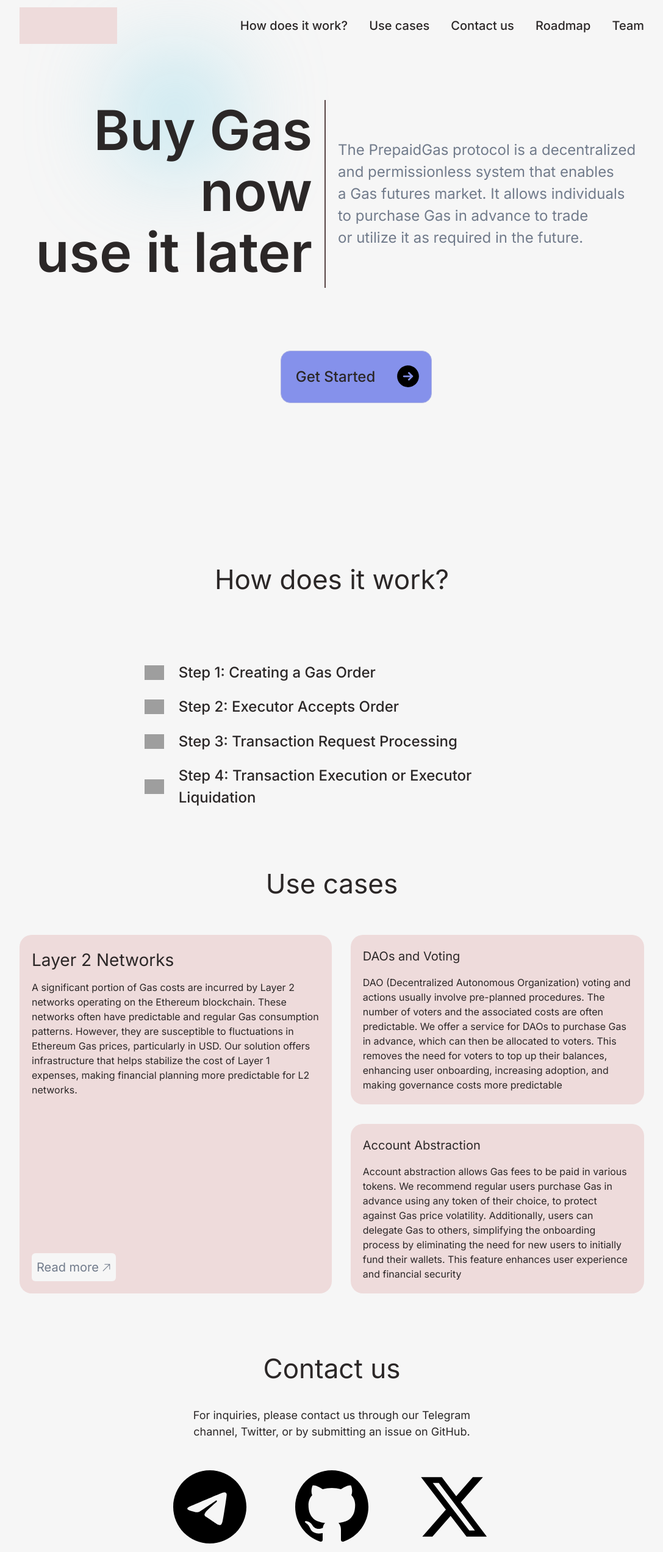
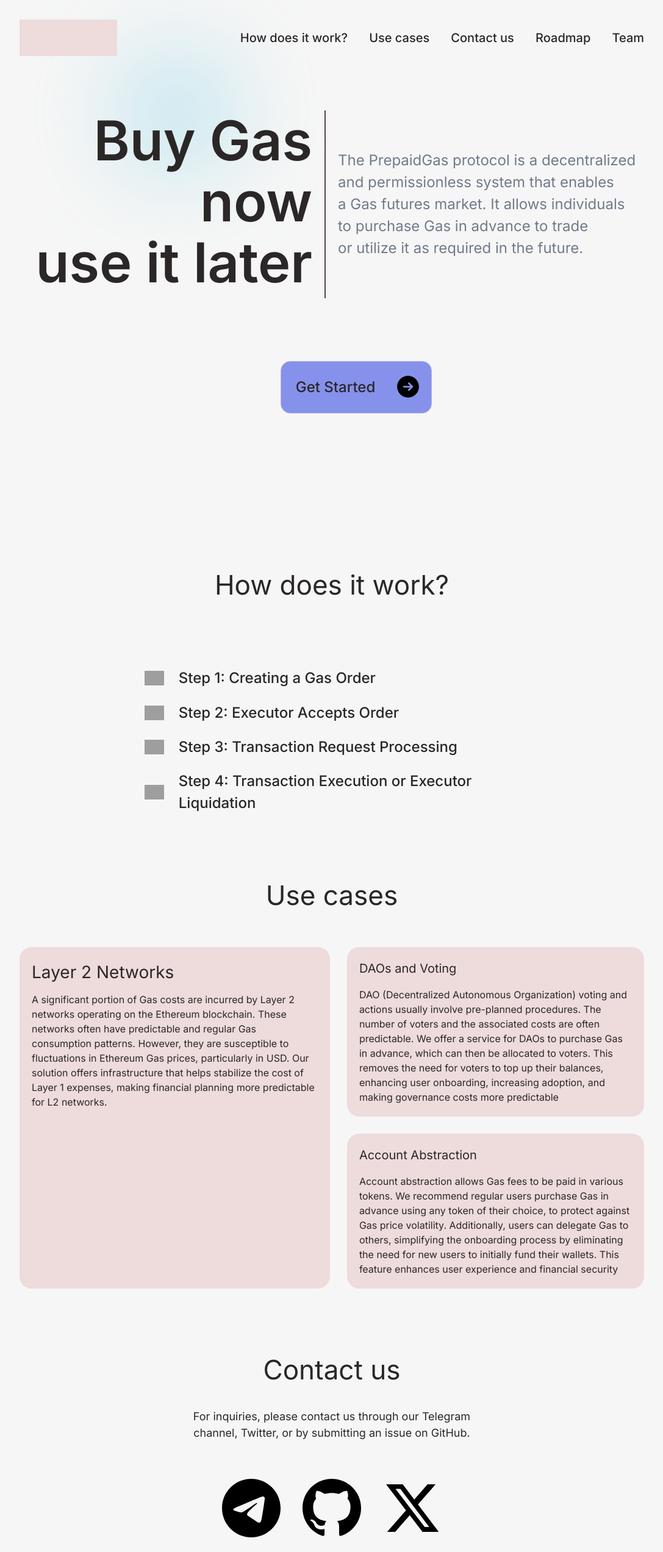
Before and after one commit to prepaidGas/prepaidgas.io, a Next.js app: page / in a window 1280 px wide. Shown: the top 2545 px of the page at 61% size, without its empty margins (96-1183 px from the left). Built offline with nearby package versions, Linux system fonts and the light colour scheme; grey boxes are pictures that could not be loaded.

Commit message:
fix: add minor design fixes

```diff
--- a/src/app/globals.css
+++ b/src/app/globals.css
@@ -202,7 +202,7 @@ section h2 {
 }
 
 .use_cases {
-  margin-top: 7%;
+  margin-top: 100px;
 }
 
 .use_cases_content {
@@ -211,8 +211,9 @@ section h2 {
   justify-content: space-between;
   color: var(--main-font-color);
 }
+
 .use_cases_content .use_cases_content_left {
-  max-width: 50%;
+  /*max-width: 50%;*/
   background-color: var(--secondary-color);
   border-radius: 20px;
   padding: 20px;
@@ -245,10 +246,9 @@ section h2 {
   background-color: rgb(244, 244, 244);
 }
 .use_cases_content .use_cases_content_right {
-  max-width: 47%;
+  /*max-width: 47%;*/
   flex-grow: 1;
   display: flex;
-  gap: 2em;
   flex-direction: column;
 }
 .use_cases_content .use_cases_content_right div {
@@ -277,7 +277,7 @@ section h2 {
 }
 
 .contact_us {
-  margin-top: 7%;
+  margin-top: 100px;
 }
 
 .contact_info {
@@ -296,7 +296,6 @@ section h2 {
 
 .contact_logos {
   display: flex;
-  gap: 80px;
   margin-top: 50px;
 }
 .contact_logos img {
@@ -347,10 +346,6 @@ section h2 {
   background-color: #8fe0a6;
 }
 
-.roadmap {
-  margin-top: 200px;
-}
-
 .roadmap_body {
   margin-top: 5%;
 }
@@ -365,8 +360,6 @@ section h2 {
   display: flex;
   justify-content: flex-start;
   gap: 0.7em;
-  margin-left: 27%;
-  margin-right: 27%;
   margin-top: 12px;
 }
 .roadmap_item input {
@@ -447,9 +440,6 @@ footer {
   .container {
     max-width: 93%;
   }
-  .roadmap_item {
-    margin-left: calc(30% - 50px);
-  }
 }
 @media (max-width: 1000px) {
   .header_wrapper .header_links {
--- a/src/app/page.tsx
+++ b/src/app/page.tsx
@@ -121,7 +121,7 @@ export default function Home() {
   ];
 
   return (
-    <main className={inter.className}>
+    <main className={inter.className + " p-5"}>
       <header>
         <div className="container">
           <div className="header_wrapper">
@@ -159,11 +159,21 @@ export default function Home() {
                 isSidebarOpen ? "translate-x-[0%]" : "translate-x-[100%]"
               }`}
             >
-              <a href="#description">How does it work?</a>
-              <a href="#use_cases">Use cases</a>
-              <a href="#contact_us">Contact us</a>
-              <a href="#roadmap">Roadmap</a>
-              <a href="#team">Team</a>
+              <a onClick={() => setIsSidebarOpen(false)} href="#description">
+                How does it work?
+              </a>
+              <a onClick={() => setIsSidebarOpen(false)} href="#use_cases">
+                Use cases
+              </a>
+              <a onClick={() => setIsSidebarOpen(false)} href="#contact_us">
+                Contact us
+              </a>
+              <a onClick={() => setIsSidebarOpen(false)} href="#roadmap">
+                Roadmap
+              </a>
+              <a onClick={() => setIsSidebarOpen(false)} href="#team">
+                Team
+              </a>
             </div>
           </div>
         </div>
@@ -212,8 +222,8 @@ export default function Home() {
       <section className="use_cases" id="use_cases">
         <div className="container">
           <h2>Use cases</h2>
-          <div className="use_cases_content">
-            <div className="use_cases_content_left">
+          <div className="use_cases_content  flex-col gap-0 mt-10 md:gap-7 md:flex-row">
+            <div className="use_cases_content_left ">
               <h3>Layer 2 Networks</h3>
               <p>
                 A significant portion of Gas costs are incurred by Layer 2
@@ -224,10 +234,10 @@ export default function Home() {
                 that helps stabilize the cost of Layer 1 expenses, making
                 financial planning more predictable for L2 networks.
               </p>
-              <a href="">Read more</a>
+              {/*<a href="">Read more</a>*/}
             </div>
-            <div className="use_cases_content_right">
-              <div className="use_cases_second_block">
+            <div className="use_cases_content_right md:gap-7 ">
+              <div className="use_cases_second_block mt-5 md:mt-0">
                 <a href="">DAOs and Voting</a>
                 <p>
                   DAO (Decentralized Autonomous Organization) voting and actions
@@ -239,7 +249,7 @@ export default function Home() {
                   adoption, and making governance costs more predictable
                 </p>
               </div>
-              <div className="use_cases_third_block">
+              <div className="use_cases_third_block mt-5 md:mt-0">
                 <a href="">Account Abstraction</a>
                 <p>
                   Account abstraction allows Gas fees to be paid in various
@@ -264,12 +274,10 @@ export default function Home() {
               For inquiries, please contact us through our Telegram channel,
               Twitter, or by submitting an issue on GitHub.
             </p>
-            <div className="contact_logos">
+            <div className="contact_logos gap-[10%]">
               <a href="https://t.me/prepaidgas" target="_blank">
                 <img
                   src={SOCIAL_ICONS_PATHS["telegram"]}
-                  width={300}
-                  height={300}
                   alt="Link to our telegram channel"
                 />
                 <p>telegram</p>
@@ -277,8 +285,6 @@ export default function Home() {
               <a href="https://github.com/prepaidgas" target="_blank">
                 <img
                   src={SOCIAL_ICONS_PATHS["github"]}
-                  width={300}
-                  height={300}
                   alt="Link to github page"
                 />
                 <p>github</p>
@@ -296,10 +302,10 @@ export default function Home() {
         </div>
       </section>
 
-      <section className="roadmap" id="roadmap">
+      <section className="roadmap mt-[100px]" id="roadmap">
         <div className="container">
           <h2>Roadmap</h2>
-          <div className="roadmap_body">
+          <div className="roadmap_body mx-0 md:mx-[10%] lg:mx-[20%]">
             <h3>Version 0.1</h3>
             <div className="roadmap_item">
               <input type="checkbox" disabled checked />
--- a/src/components/Accordion.tsx
+++ b/src/components/Accordion.tsx
@@ -57,12 +57,12 @@ export default function AccordionItem({
         ref={accordionBodyRef}
         className={`flex flex-col items-center justify-start lg:justify-center lg:items-start lg:flex-row lg:gap-4 transition-all duration-[500ms]  ${
           isOpen
-            ? `max-h-[300px] opacity-100 overflow-y-scroll`
+            ? `max-h-[1000px] opacity-100 overflow-y-scroll`
             : "max-h-0 opacity-0"
         }`}
       >
         <img
-          className={`h-[10rem] w-[10rem] lg:h-[15rem] lg:w-[15rem] ${
+          className={`h-[8rem] w-[8rem] md:h-[10rem] md:w-[10rem] lg:h-[15rem] lg:w-[15rem] ${
             isOpen ? "flex" : "pointer-events-none"
           }`}
           src="/images/img_placeholder.png"
```
